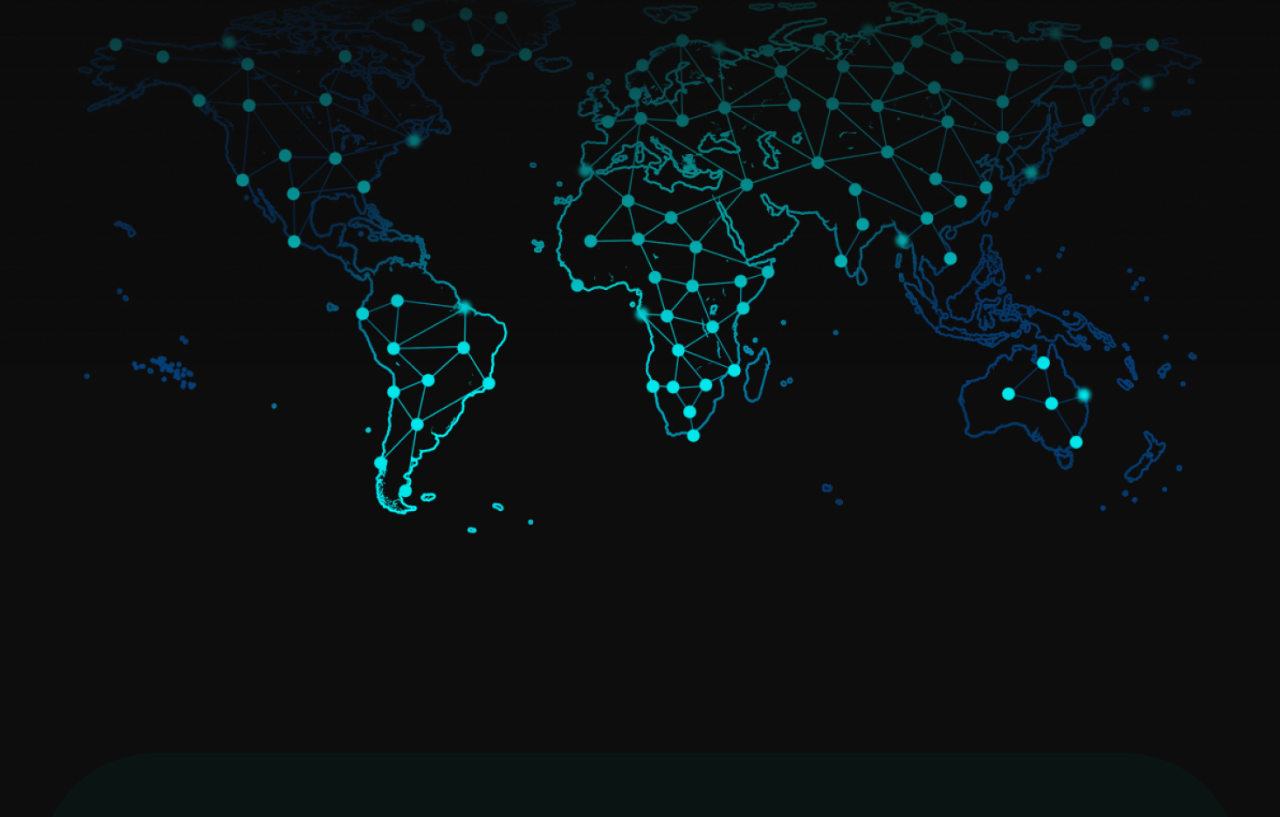
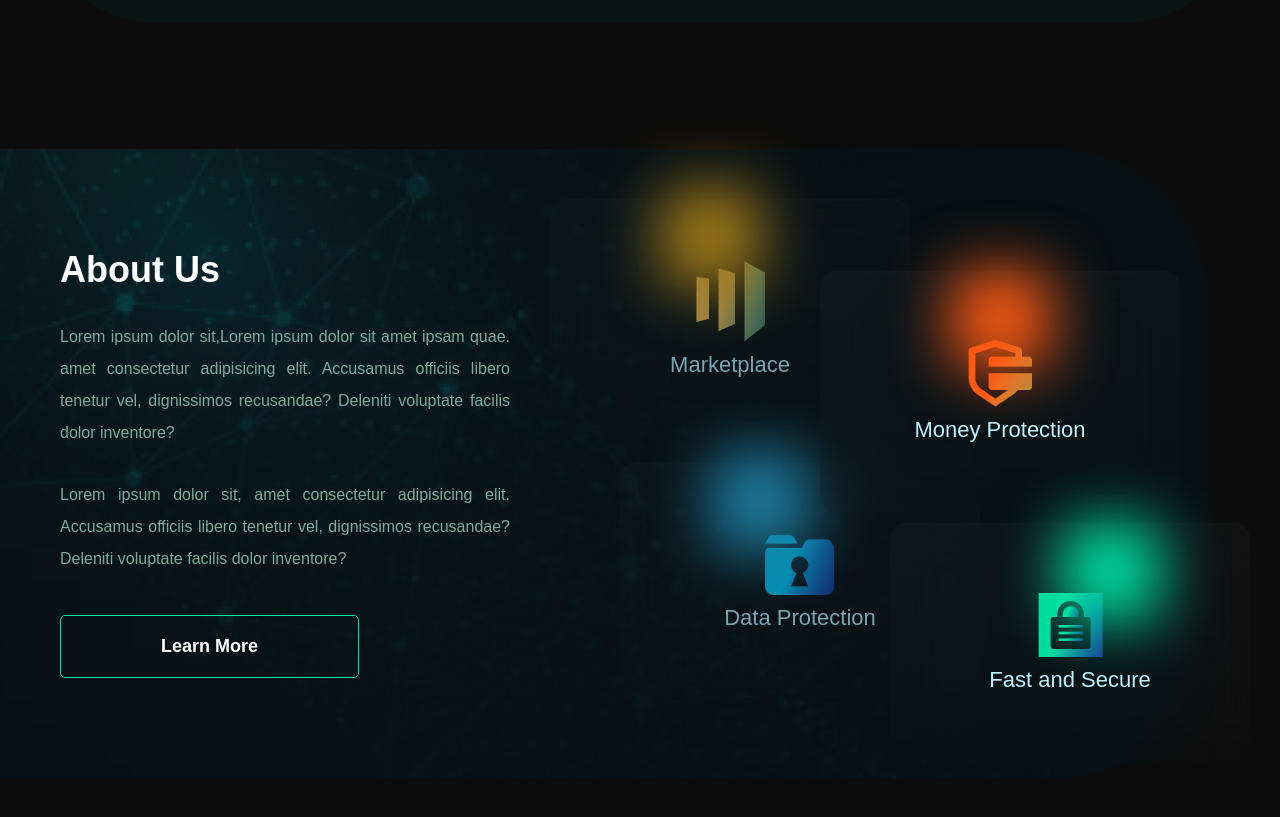
Before and after one commit to Mehdi-Guendouz/B.CTech, a React (Create React App) app: page / in a window 1280 px wide. Shown: the part 2327-3144 px from the top of the page. Built offline with nearby package versions, Linux system fonts and the light colour scheme.

Commit message:
about section

```diff
--- a/src/App.js
+++ b/src/App.js
@@ -16,12 +16,6 @@ function App() {
           <Navbar />
           <Hero />
         </div>
-        <div className='nav-hero-container'>
-          <img src='./image/backgroundd.png' alt='background' />
-          <Navbar />
-          <Hero />
-        </div>
-
         <Achievement />
         <Companies />
         <About />
--- a/src/components/About/About.jsx
+++ b/src/components/About/About.jsx
@@ -13,18 +13,22 @@ const About = () => {
             </div>
             <div className="pictures-container">
                 <div className="item one">
+                    <div className="blur blur-one"></div>
                     <img src="./icons/books.png" alt="" />
                     <span>Marketplace</span>
                 </div>
                 <div className="item two">
+                    <div className="blur blur-two"></div>
                     <img src="./icons/secure.png" alt="" />
                     <span>Money Protection</span>
                 </div>
                 <div className="item three">
+                    <div className="blur blur-three"></div>
                     <img src="./icons/folder.png" alt="" />
                     <span>Data Protection</span>
                 </div>
                 <div className="item four">
+                    <div className="blur blur-four"></div>
                     <img src="./icons/lock.png" alt="" />
                     <span>Fast and Secure</span>
                 </div>
--- a/src/components/About/About.scss
+++ b/src/components/About/About.scss
@@ -80,6 +80,34 @@
             font-size: 22px;
             border-radius: 15px;
             position: absolute;
+
+            .blur{
+                filter: blur(30px);
+                width: 97px;
+                height: 97px;
+                position: absolute;
+            }
+
+            .blur-one{
+                background-color: #FFB413;
+                top: 0;
+                transform: translate(-20px, -10px);
+            }
+            .blur-two{
+                background-color: #FF5A13;
+                top: 0;
+            }
+            .blur-three{
+                background-color: #2FB8EB;
+                transform: translate(-40px, -10px);
+                top: 0;
+            }
+            .blur-four{
+                background-color: #00E3A5;
+                transform: translate(40px, 0px);
+                top: 0;
+            }
+
         }
 
         .one{
```
Also changed, not shown: public/icons/lock.png.
